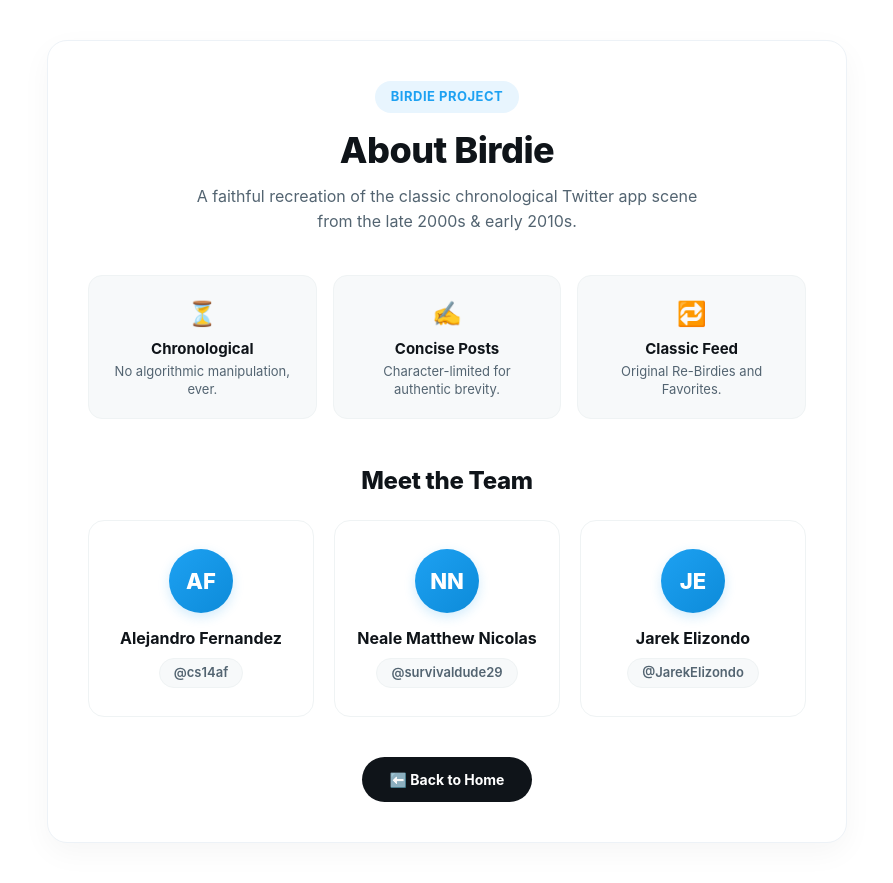
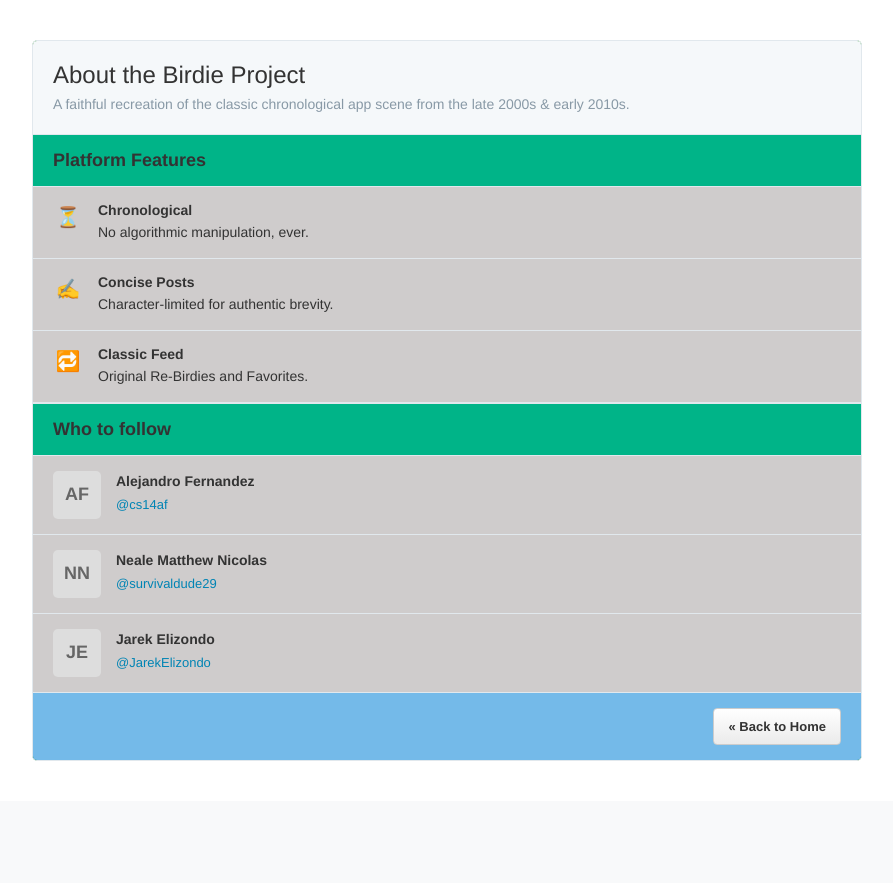
Before and after one commit to cs14af/Summer2026Project, a Django app: page /about/ in a window 1280 px wide. Shown: the part 56-939 px from the top of the page, without its empty margins (193-1086 px from the left). After the commit the page ends 817 px from the top, so only its background shows below. Run offline with Django 5.2, Linux system fonts and the light colour scheme.

Commit message:
about.html theme finished

```diff
--- a/Alpha1/Birdie/templates/about.html
+++ b/Alpha1/Birdie/templates/about.html
@@ -3,199 +3,165 @@
 {% block content %}
 
 <!-- ==========================================================================
-   INLINE STYLES FOR SLEEK & PROFESSIONAL ABOUT & MEET THE TEAM PAGE
+   INLINE STYLES FOR EARLY 2010s SOCIAL MEDIA THEME
    ========================================================================== -->
 <style>
-    /* 1. Main Container Wrapper (Sleek Minimalist Layout) */
+    /* 1. Main Container Wrapper (Classic Timeline Width) */
     .about-page-container {
-        max-width: 800px; /* Optimal reading container width */
-        margin: 40px auto; /* Centers container on screen */
-        font-family: -apple-system, BlinkMacSystemFont, "SF Pro Display", "Segoe UI", Roboto, sans-serif;
-        background-color: #ffffff; /* Crisp white card background */
-        border: 1px solid #edf2f7; /* High-end subtle border */
-        border-radius: 20px; /* Smooth modern rounded corners */
-        box-shadow: 0 10px 30px rgba(0, 0, 0, 0.04); /* Ultra-soft modern shadow */
-        padding: 40px;
+        max-width: 830px;
+        margin: 40px auto;
+        font-family: "Helvetica Neue", Helvetica, Arial, sans-serif;
+        background-color: green;
+        border: 1px solid #e1e8ed;
+        border-radius: 5px; /* Tighter 2010s corners */
+        overflow: hidden; /* Contains the header background */
     }
 
-    /* 2. Hero Header Section */
+    /* 2. Hero Header Section (Module Header) */
     .about-header {
-        text-align: center;
-        margin-bottom: 40px;
-    }
-
-    .brand-badge {
-        display: inline-block;
-        background: #e8f5fe;
-        color: #1da1f2;
-        font-size: 13px;
-        font-weight: 700;
-        padding: 6px 16px;
-        border-radius: 30px;
-        margin-bottom: 16px;
-        letter-spacing: 0.5px;
-        text-transform: uppercase;
+        background-color: #f5f8fa;
+        border-bottom: 1px solid #e1e8ed;
+        padding: 20px 20px;
+        text-align: left;
     }
 
     .about-title {
-        font-size: 36px;
-        font-weight: 800;
-        color: #0f1419;
-        margin: 0 0 12px 0;
-        letter-spacing: -0.5px;
+        font-size: 24px;
+        font-weight: 300; /* Lighter font weights were popular for headers */
+        color: #333333;
+        margin: 0 0 5px 0;
     }
 
     .about-subtitle {
-        font-size: 16px;
-        color: #536471;
-        max-width: 540px;
-        margin: 0 auto;
-        line-height: 1.6;
-    }
-
-    /* 3. Sleek Core Features Grid */
-    .features-grid {
-        display: grid;
-        grid-template-columns: repeat(auto-fit, minmax(220px, 1fr));
-        gap: 16px;
-        margin-bottom: 48px;
-    }
-
-    .feature-card {
-        background: #f7f9fa;
-        border: 1px solid #eff3f4;
-        border-radius: 14px;
-        padding: 20px;
-        text-align: center;
-        transition: all 0.2s ease;
-    }
-
-        .feature-card:hover {
-            border-color: #cfd9de;
-            background: #ffffff;
-        }
-
-    .feature-icon {
-        font-size: 24px;
-        margin-bottom: 8px;
-    }
-
-    .feature-title {
-        font-size: 15px;
-        font-weight: 700;
-        color: #0f1419;
-        margin: 0 0 4px 0;
-    }
-
-    .feature-desc {
-        font-size: 13px;
-        color: #536471;
+        font-size: 14px;
+        color: #8899a6;
         margin: 0;
         line-height: 1.4;
     }
 
-    /* 4. Section Heading Divider */
-    .section-heading {
-        text-align: center;
-        margin-bottom: 24px;
+    /* 3. Feed Section Styling (List format instead of grid) */
+    .section-container {
+        border-bottom: 1px solid #e1e8ed;
+        padding: 0;
     }
 
-    .section-title {
-        font-size: 24px;
-        font-weight: 800;
-        color: #0f1419;
-        margin: 0;
-        letter-spacing: -0.3px;
+    .section-heading-bar {
+        background-color: #00B488;
+        border-bottom: 1px solid #e1e8ed;
+        padding: 12px 20px;
+        font-size: 18px;
+        font-weight: bold;
+        color: #333333;
     }
 
-    /* 5. Meet The Team Grid Layout */
-    .team-grid {
-        display: grid;
-        grid-template-columns: repeat(auto-fit, minmax(210px, 1fr));
-        gap: 20px;
-        margin-bottom: 40px;
+    /* 4. Core Features "Tweets" */
+    .feature-item {
+        border-bottom: 1px solid #e1e8ed;
+        padding: 15px 20px;
+        display: flex;
+        align-items: flex-start;
+        background-color: #cfcccc;
     }
 
-    /* Sleek Minimalist Team Card (Job Titles Removed) */
-    .team-card {
-        background: #ffffff;
-        border: 1px solid #eff3f4;
-        border-radius: 16px;
-        padding: 28px 20px;
-        text-align: center;
-        transition: all 0.25s ease;
+    .feature-item:hover {
+        background-color: #f5f8fa; /* Classic hover highlight */
     }
 
-        .team-card:hover {
-            transform: translateY(-4px);
-            border-color: #1da1f2;
-            box-shadow: 0 12px 24px rgba(29, 161, 242, 0.08);
+    .feature-icon {
+        font-size: 20px;
+        margin-right: 15px;
+        width: 30px;
+        text-align: center;
     }
 
-    /* Minimalist Initials Avatar Circle */
+    .feature-content h3 {
+        font-size: 14px;
+        font-weight: bold;
+        color: #333333;
+        margin: 0 0 3px 0;
+    }
+
+    .feature-content p {
+        font-size: 14px;
+        color: #333333;
+        margin: 0;
+    }
+
+    /* 5. Meet The Team "Profiles" */
+    .team-item {
+        border-bottom: 1px solid #e1e8ed;
+        padding: 15px 20px;
+        display: flex;
+        align-items: center;
+        background: #cfcccc;
+    }
+
+    .team-item:hover {
+        background-color: #f5f8fa;
+    }
+
+    /* Classic Square Avatars with slight rounding */
     .team-avatar {
-        width: 64px;
-        height: 64px;
-        border-radius: 50%;
-        background: linear-gradient(135deg, #1da1f2 0%, #0d8bd9 100%);
-        color: #ffffff;
+        width: 48px;
+        height: 48px;
+        border-radius: 5px;
+        background-color: #dddddd;
+        color: #666666;
         display: flex;
         align-items: center;
         justify-content: center;
-        font-size: 22px;
-        font-weight: 800;
-        margin: 0 auto 16px auto;
-        box-shadow: 0 4px 12px rgba(29, 161, 242, 0.2);
+        font-size: 18px;
+        font-weight: bold;
+        margin-right: 15px;
     }
 
-    /* Member Display Name */
-    .member-name {
-        font-size: 16px;
-        font-weight: 700;
-        color: #0f1419;
-        margin: 0 0 10px 0;
+    .member-info {
+        flex-grow: 1;
     }
 
-    /* GitHub Handle Badge */
-    .member-github {
-        display: inline-block;
-        font-size: 13px;
-        color: #536471;
-        background: #f7f9fa;
-        border: 1px solid #eff3f4;
-        padding: 4px 14px;
-        border-radius: 20px;
-        text-decoration: none;
-        font-weight: 600;
-        transition: all 0.2s ease;
+    .member-name {
+        font-size: 14px;
+        font-weight: bold;
+        color: #333333;
+        margin: 0 0 2px 0;
     }
 
-    .team-card:hover .member-github {
-        background: #e8f5fe;
-        color: #1da1f2;
-        border-color: #71c9f8;
+    /* Classic Twitter Blue Handle */
+    .member-github {
+        font-size: 13px;
+        color: #0084b4;
+        text-decoration: none;
+    }
+
+    .member-github:hover {
+        text-decoration: underline;
     }
 
     /* 6. Navigation Footer Button */
-    .center-wrapper {
-        text-align: center;
+    .footer-action {
+        background-color: #74bae9;
+        padding: 15px 20px;
+        text-align: right; /* Standard action alignment */
     }
 
+    /* Classic 2011 Gradient Button */
     .btn-back-home {
         display: inline-block;
-        background: #0f1419;
-        color: #ffffff;
-        padding: 12px 28px;
-        border-radius: 30px;
-        font-weight: 700;
+        background:#f5f5f5;
+        background: linear-gradient(to bottom, #ffffff 0%, #ebebeb 100%);
+        color: #333333;
+        padding: 8px 14px;
+        border: 1px solid #cccccc;
+        border-radius: 4px;
+        font-weight: bold;
         text-decoration: none;
-        font-size: 14px;
-        transition: all 0.2s ease;
+        font-size: 13px;
     }
 
     .btn-back-home:hover {
-            background: #1da1f2;
-            transform: scale(1.02);
+        background: #e6e6e6;
+        border-color: #999999;
+        cursor: pointer;
     }
 </style>
 
@@ -206,81 +172,81 @@
 <div class="about-page-container">
 
     <!-- ================= HERO HEADER SECTION ================= -->
-    <header class="about-header">
-        <span class="brand-badge">Birdie Project</span>
-        <h1 class="about-title">About Birdie</h1>
+    <div class="about-header">
+        <h1 class="about-title">About the Birdie Project</h1>
         <p class="about-subtitle">
-            A faithful recreation of the classic chronological Twitter app scene from the late 2000s & early 2010s.
+            A faithful recreation of the classic chronological app scene from the late 2000s & early 2010s.
         </p>
-    </header>
+    </div>
 
-
-    <!-- ================= CORE FEATURES GRID ================= -->
-    <section>
-        <div class="features-grid">
+    <!-- ================= CORE FEATURES FEED ================= -->
+    <div class="section-container">
+        <div class="section-heading-bar">Platform Features</div>
 
         <!-- Feature 1 -->
-            <div class="feature-card">
+        <div class="feature-item">
             <div class="feature-icon">⏳</div>
-                <h3 class="feature-title">Chronological</h3>
-                <p class="feature-desc">No algorithmic manipulation, ever.</p>
+            <div class="feature-content">
+                <h3>Chronological</h3>
+                <p>No algorithmic manipulation, ever.</p>
+            </div>
         </div>
 
         <!-- Feature 2 -->
-            <div class="feature-card">
+        <div class="feature-item">
             <div class="feature-icon">✍️</div>
-                <h3 class="feature-title">Concise Posts</h3>
-                <p class="feature-desc">Character-limited for authentic brevity.</p>
+            <div class="feature-content">
+                <h3>Concise Posts</h3>
+                <p>Character-limited for authentic brevity.</p>
+            </div>
         </div>
 
         <!-- Feature 3 -->
-            <div class="feature-card">
+        <div class="feature-item">
             <div class="feature-icon">🔁</div>
-                <h3 class="feature-title">Classic Feed</h3>
-                <p class="feature-desc">Original Re-Birdies and Favorites.</p>
+            <div class="feature-content">
+                <h3>Classic Feed</h3>
+                <p>Original Re-Birdies and Favorites.</p>
+            </div>
+        </div>
     </div>
 
+    <!-- ================= MEET THE TEAM PROFILES ================= -->
+    <div class="section-container" style="border-bottom: none;">
+        <div class="section-heading-bar">Who to follow</div>
+
+        <!-- MEMBER #1: Alejandro Fernandez -->
+        <div class="team-item">
+            <div class="team-avatar" aria-hidden="true">AF</div>
+            <div class="member-info">
+                <h3 class="member-name">Alejandro Fernandez</h3>
+                <a href="#" class="member-github">@cs14af</a>
             </div>
-    </section>
-
-
-    <!-- ================= MEET THE TEAM SECTION ================= -->
-    <section>
-        <div class="section-heading">
-            <h2 class="section-title">Meet the Team</h2>
         </div>
 
-        <div class="team-grid">
-
-            <!-- MEMBER #1: Alejandro Fernandez -->
-            <article class="team-card">
-                <div class="team-avatar" aria-hidden="true">AF</div>
-                <h3 class="member-name">Alejandro Fernandez</h3>
-                <span class="member-github">@cs14af</span>
-            </article>
-
         <!-- MEMBER #2: Neale Matthew Nicolas -->
-            <article class="team-card">
+        <div class="team-item">
             <div class="team-avatar" aria-hidden="true">NN</div>
+            <div class="member-info">
                 <h3 class="member-name">Neale Matthew Nicolas</h3>
-                <span class="member-github">@survivaldude29</span>
-            </article>
+                <a href="#" class="member-github">@survivaldude29</a>
+            </div>
+        </div>
 
         <!-- MEMBER #3: Jarek Elizondo -->
-            <article class="team-card">
+        <div class="team-item">
             <div class="team-avatar" aria-hidden="true">JE</div>
+            <div class="member-info">
                 <h3 class="member-name">Jarek Elizondo</h3>
-                <span class="member-github">@JarekElizondo</span>
-            </article>
-
+                <a href="#" class="member-github">@JarekElizondo</a>
             </div>
-    </section>
-
+        </div>
+    </div>
 
     <!-- ================= FOOTER BACK BUTTON ================= -->
-    <div class="center-wrapper">
+    <div class="footer-action">
         <a href="{% url 'home' %}" class="btn-back-home">
-            ⬅️ Back to Home
+            &laquo; Back to Home
         </a>
     </div>
 
```
Lines whose indentation alone changed are shown as unchanged.
